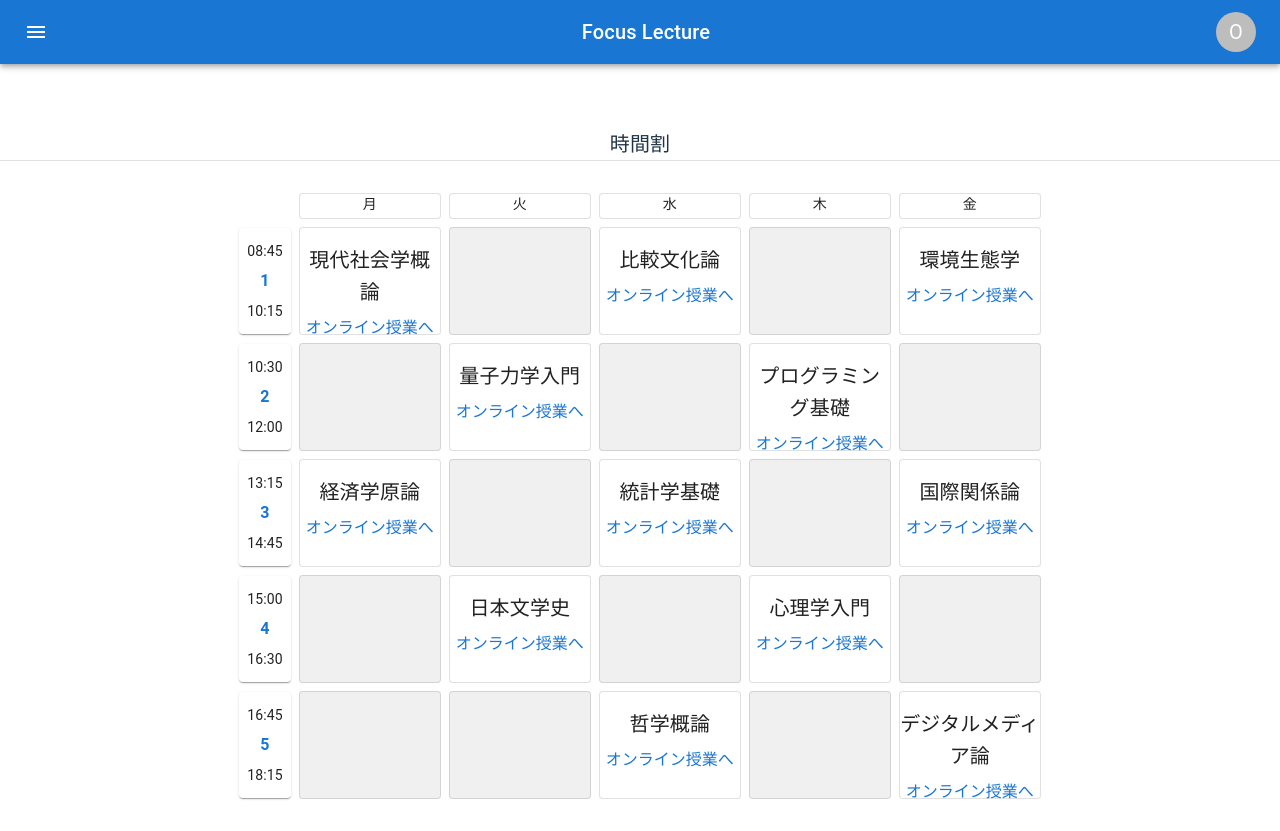
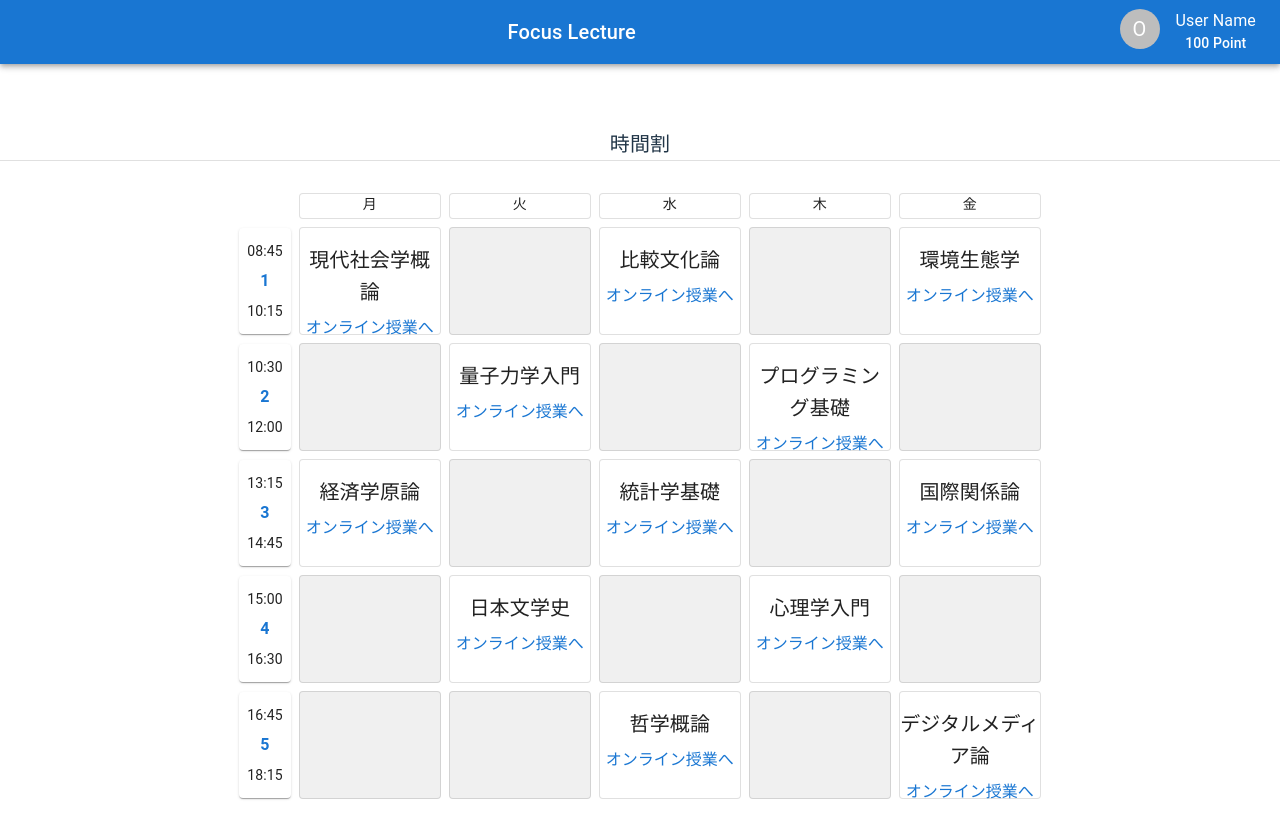
Before and after one commit to Tdrj2716/benesse_competition, a React (Vite) app in the folder frontend/: page /schedule in a window 1280 px wide. Built offline with nearby package versions, Linux system fonts and the light colour scheme.

Commit message:
add user settings

```diff
--- a/frontend/src/components/Appbar.tsx
+++ b/frontend/src/components/Appbar.tsx
@@ -1,26 +1,33 @@
 import React from "react";
 
-import MenuIcon from "@mui/icons-material/Menu";
-import { AppBar, Avatar, IconButton, Toolbar, Typography } from "@mui/material";
+import { AppBar, Avatar, Stack, Toolbar, Typography } from "@mui/material";
+
+import { User } from "../types/user";
 
 interface AppbarProps {
   title?: string;
+  user?: User;
 }
 
 const Appbar: React.FC<AppbarProps> = (props: AppbarProps) => {
-  const { title } = props;
+  const { title, user } = props;
 
   return (
     <>
       <AppBar position="static">
         <Toolbar>
-          <IconButton size="large" edge="start" color="inherit" aria-label="menu" sx={{ mr: 2 }}>
-            <MenuIcon />
-          </IconButton>
           <Typography variant="h6" component="div" sx={{ flexGrow: 1 }}>
             {title ?? "Website"}
           </Typography>
-          <Avatar>O</Avatar>
+          <Stack direction="row" spacing={2}>
+            <Avatar>O</Avatar>
+            {user && (
+              <Stack direction="column" justifyContent="flex-end">
+                <Typography variant="body1">{user.userName}</Typography>
+                <Typography variant="subtitle2">{user.score} Point</Typography>
+              </Stack>
+            )}
+          </Stack>
         </Toolbar>
       </AppBar>
       {/* For avoiding invisible content behind Appbar, adding a second Toolbar component */}
--- a/frontend/src/components/PageContainer.tsx
+++ b/frontend/src/components/PageContainer.tsx
@@ -2,16 +2,18 @@ import React from "react";
 
 import { Box } from "@mui/material";
 
+import { User } from "../types/user";
 import Appbar from "./Appbar";
 
 interface Prop {
+  user?: User;
   children: React.ReactNode;
 }
 
-const PageContainer: React.FC<Prop> = ({ children }) => {
+const PageContainer: React.FC<Prop> = ({ user, children }) => {
   return (
     <Box margin={0} display="flex" flexDirection="column" minHeight="100vh">
-      <Appbar title="Focus Lecture" />
+      <Appbar title="Focus Lecture" user={user} />
       {children}
     </Box>
   );
--- a/frontend/src/features/Timer/TimerPage.tsx
+++ b/frontend/src/features/Timer/TimerPage.tsx
@@ -14,6 +14,8 @@ const formatTime = (seconds: number): string => {
   const remainingSeconds = seconds % 60;
   return `${hours.toString().padStart(2, "0")}:${minutes.toString().padStart(2, "0")}:${remainingSeconds.toString().padStart(2, "0")}`;
 };
+
+const user = { userName: "User Name", score: 100 };
 
 const TimerPage: React.FC = React.memo(() => {
   const navigate = useNavigate();
@@ -41,7 +43,7 @@ const TimerPage: React.FC = React.memo(() => {
   );
 
   return (
-    <PageContainer>
+    <PageContainer user={user}>
       <Grid
         container
         direction="column"
--- a/frontend/src/features/schedule/ClassSchedulePage.tsx
+++ b/frontend/src/features/schedule/ClassSchedulePage.tsx
@@ -6,9 +6,11 @@ import PageContainer from "../../components/PageContainer";
 import { dummySchedule } from "../../constants/schedule";
 import ScheduleTable from "./ScheduleTable";
 
+const user = { userName: "User Name", score: 100 };
+
 const ClassScheduleTable: React.FC = () => {
   return (
-    <PageContainer>
+    <PageContainer user={user}>
       <Box maxWidth="fullWidth" gap={2}>
         <Typography variant="h6">時間割</Typography>
         <Divider />
--- /dev/null
+++ b/frontend/src/types/user.ts
@@ -0,0 +1,4 @@
+export interface User {
+  userName: string;
+  score: number;
+}
```
